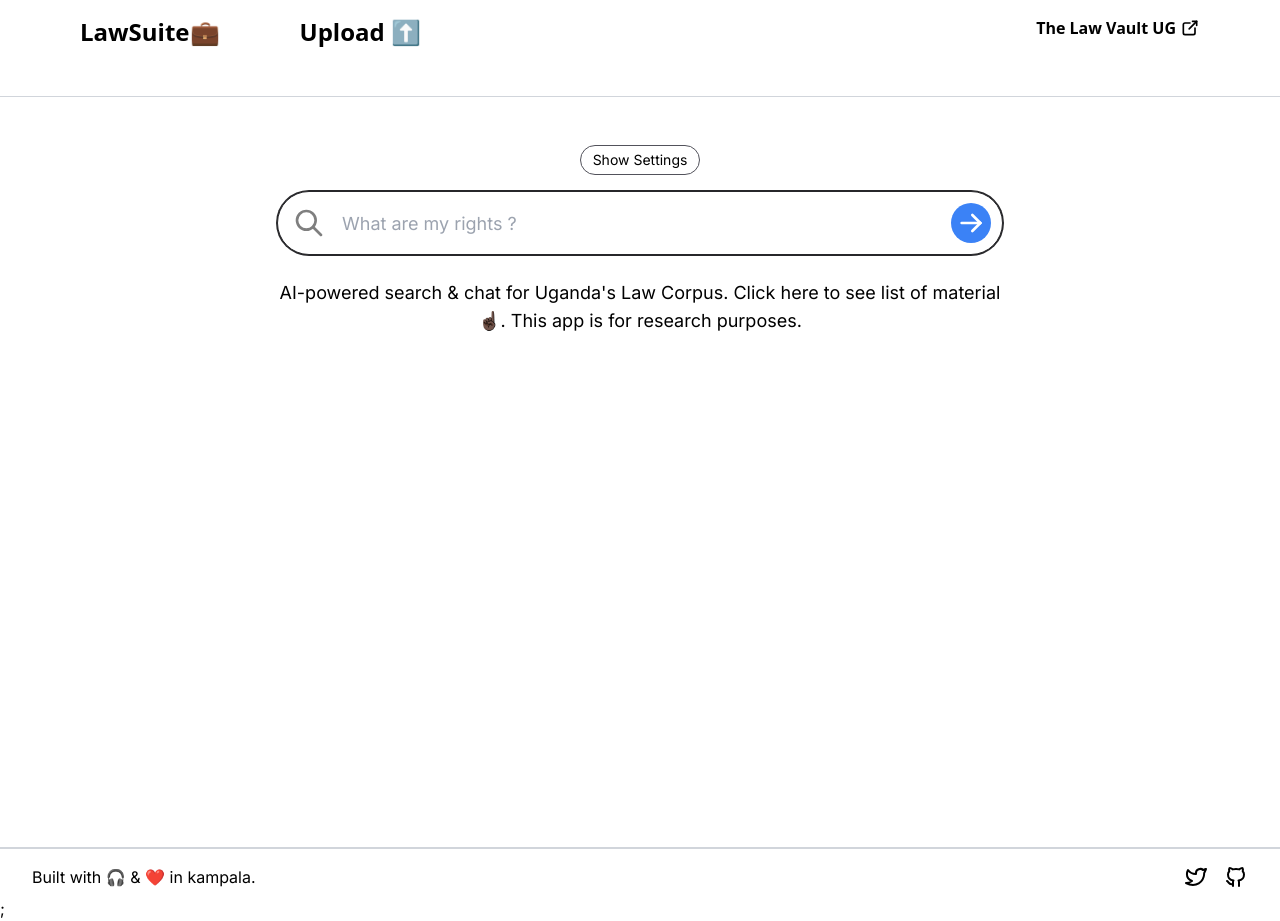
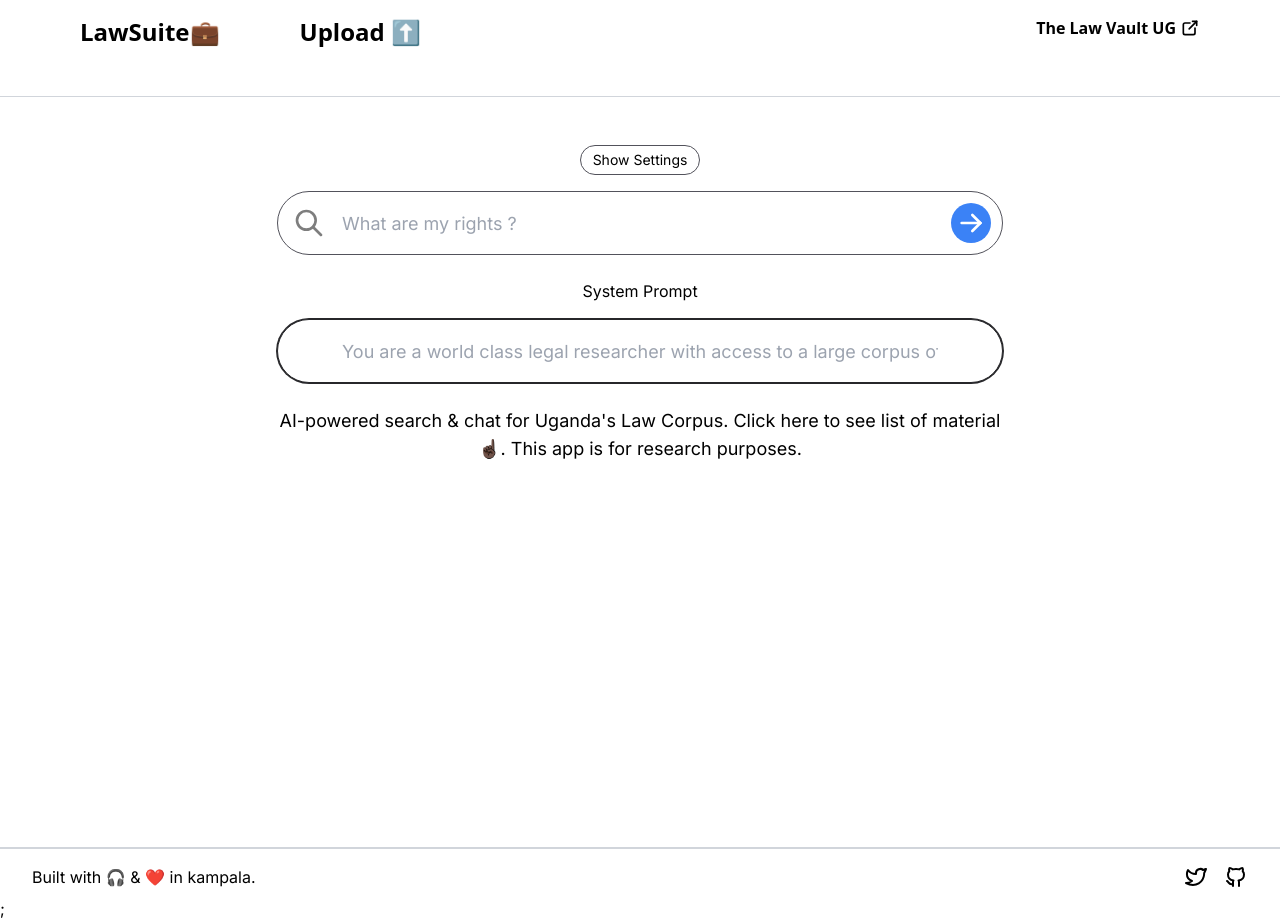
Before and after one commit to greatsage-raphael/lawSuite, a Next.js app: page / in a window 1280 px wide. Built offline with nearby package versions, Linux system fonts and the light colour scheme.

Commit message:
system prompt implemented

```diff
--- a/pages/api/answer.ts
+++ b/pages/api/answer.ts
@@ -6,12 +6,14 @@
 
 const handler = async (req: Request): Promise<Response> => {
   try {
-    const { prompt } = (await req.json()) as {
-      prompt: string;
+    const { prompt, systemPrompt } = (await req.json()) as {
+      prompt: string,
+      systemPrompt: string;
     };
 
+    // console.log(systemPrompt)
 
-    const stream = await OpenAIStream(prompt, process.env.OPENAI_API_KEY ?? "");
+    const stream = await OpenAIStream(prompt, systemPrompt, process.env.OPENAI_API_KEY ?? "");
 
     return new Response(stream);
   } catch (error) {
--- a/pages/index.tsx
+++ b/pages/index.tsx
@@ -12,6 +12,7 @@
   const inputRef = useRef<HTMLInputElement>(null);
 
   const [query, setQuery] = useState<string>("");
+  const [system, setSystem] = useState<string>("");
   const [chunks, setChunks] = useState<TNSChunk[]>([]);
   const [answer, setAnswer] = useState<string>("");
   const [loading, setLoading] = useState<boolean>(false);
@@ -100,12 +101,14 @@
     ${results?.map((d: any) => d.content).join("\n\n")}
     `;
 
+    const systemPrompt = system
+
     const answerResponse = await fetch("/api/answer", {
       method: "POST",
       headers: {
         "Content-Type": "application/json"
       },
-      body: JSON.stringify({ prompt })
+      body: JSON.stringify({ prompt, systemPrompt })
     });
 
     if (!answerResponse.ok) {
@@ -294,6 +297,7 @@
                   onChange={(e) => setQuery(e.target.value)}
                   onKeyDown={handleKeyDown}
                 />
+                <br />
 
                 <button>
                   <IconArrowRight
@@ -301,6 +305,20 @@
                     className="absolute right-2 top-2.5 h-7 w-7 rounded-full bg-blue-500 p-1 hover:cursor-pointer hover:bg-blue-600 sm:right-3 sm:top-3 sm:h-10 sm:w-10 text-white"
                   />
                 </button>
+              </div>
+
+              <p>System Prompt</p>
+
+              <div className="relative w-full mt-4">
+
+                  <input
+                    ref={inputRef}
+                    className="h-9 w-full rounded-full border border-zinc-600 pr-12 pl-11 focus:border-zinc-800 focus:outline-none focus:ring-1 focus:ring-zinc-800 sm:h-16 sm:py-2 sm:pr-16 sm:pl-16 sm:text-lg"
+                    type="text"
+                    placeholder="You are a world class legal researcher with access to a large corpus of ugandan law documents like the constitution of Uganda and penal code. Answer any questions asked as accurately as possible."
+                    value={system}
+                    onChange={(e) => setSystem(e.target.value)}
+                  />
               </div>
 
             {loading ? (
--- a/utils/index.ts
+++ b/utils/index.ts
@@ -4,7 +4,7 @@
 
 export const supabaseAdmin = createClient(process.env.NEXT_PUBLIC_SUPABASE_URL!, process.env.SUPABASE_SERVICE_ROLE_KEY!);
 
-export const OpenAIStream = async (prompt: string, apiKey: string) => {
+export const OpenAIStream = async (prompt: string, systemPrompt:string, apiKey: string) => {
   const encoder = new TextEncoder();
   const decoder = new TextDecoder();
 
@@ -19,7 +19,7 @@
       messages: [
         {
           role: "system",
-          content: "You are a world class legal researcher with access to a large corpus of ugandan law documents like the constitution of Uganda and penal code. Answer any questions asked as accurately as possible."
+          content: systemPrompt || "You are a world class legal researcher with access to a large corpus of ugandan law documents like the constitution of Uganda and penal code. Answer any questions asked as accurately as possible."
         },
         {
           role: "user",
```
